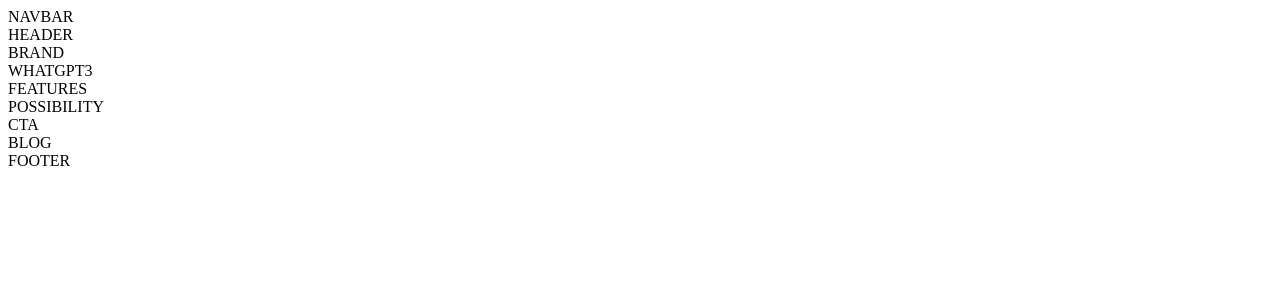
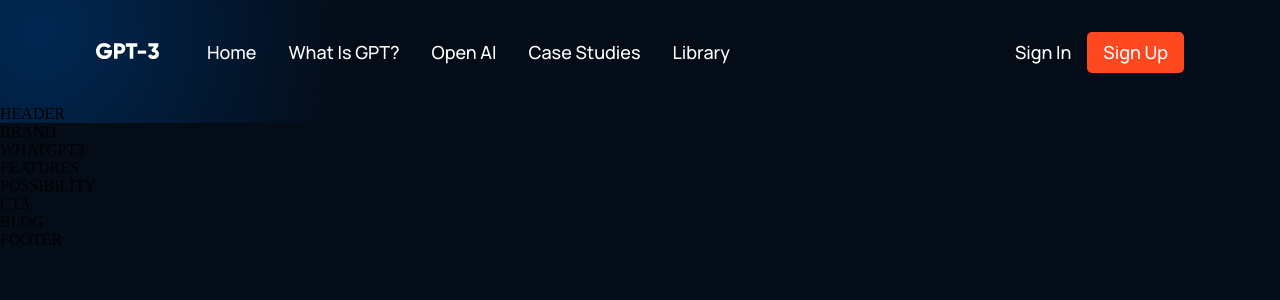
Before and after one commit to veyselkartalmis/modern-ui-ux-gpt3-with-react, a React (Create React App) app: page / in a window 1280 px wide. Shown: the top 300 px of the page. Built offline with nearby package versions, Linux system fonts and the light colour scheme.

Commit message:
navbar added

```diff
--- a/src/App.css
+++ b/src/App.css
@@ -0,0 +1,93 @@
+*{
+    box-sizing: border-box;
+    padding: 0;
+    margin: 0;
+    scroll-behavior: smooth;
+}
+
+body{
+    background: var(--color-bg);
+}
+
+a{
+    color: unset;
+    text-decoration: none;
+}
+
+.gradient__bg {
+    background:-moz-radial-gradient(circle at 3% 25%, rgba(0, 40, 83, 1) 0%, rgba(4, 12, 24, 1) 25%);
+
+    /* safari 5.1+,chrome 10+ */
+    background:-webkit-radial-gradient(circle at 3% 25%, rgba(0, 40, 83, 1) 0%, rgba(4, 12, 24, 1) 25%);
+
+    /* opera 11.10+ */
+    background:-o-radial-gradient(circle at 3% 25%, rgba(0, 40, 83, 1) 0%, rgba(4, 12, 24, 1) 25%);
+
+    /* ie 10+ */
+    background:-ms-radial-gradient(circle at 3% 25%, rgba(0, 40, 83, 1) 0%, rgba(4, 12, 24, 1) 25%);
+
+    /* global 92%+ browsers support */
+    background:radial-gradient(circle at 3% 25%, rgba(0, 40, 83, 1) 0%, rgba(4, 12, 24, 1) 25%);
+}
+
+.gradient__text{
+    background: var(--gradient-text);
+    background-clip: text;
+    -webkit-background-clip: text;
+    -webkit-text-fill-color: transparent;
+}
+
+.section__padding{
+    padding: 4rem 6rem;
+}
+
+.section__margin{
+    margin: 4rem 6rem;
+}
+
+.scale-up-center {
+	-webkit-animation: scale-up-center 0.4s cubic-bezier(0.390, 0.575, 0.565, 1.000) both;
+	animation: scale-up-center 0.4s cubic-bezier(0.390, 0.575, 0.565, 1.000) both;
+}
+
+@-webkit-keyframes scale-up-center {
+  0% {
+    -webkit-transform: scale(0.5);
+            transform: scale(0.5);
+  }
+  100% {
+    -webkit-transform: scale(1);
+            transform: scale(1);
+  }
+}
+
+@keyframes scale-up-center {
+  0% {
+    -webkit-transform: scale(0.5);
+            transform: scale(0.5);
+  }
+  100% {
+    -webkit-transform: scale(1);
+            transform: scale(1);
+  }
+}
+
+@media screen and (max-width: 700px){
+  .section__padding{
+    padding: 4rem;
+  }
+
+  .section__margin{
+    margin: 4rem;
+  }
+}
+
+@media screen and (max-width: 550px){
+  .section__padding{
+    padding: 4rem 2rem;
+  }
+
+  .section__margin{
+    margin: 4rem 2rem;
+  }
+}
--- a/src/App.js
+++ b/src/App.js
@@ -2,7 +2,6 @@
 
 import { Footer, Blog, Possibility, Features, WhatGPT3, Header } from './containers';
 import { CTA, Brand, Navbar } from './components';
-
 import './App.css';
 
 const App = () => (
--- a/src/components/brand/Brand.jsx
+++ b/src/components/brand/Brand.jsx
@@ -1,5 +1,4 @@
 import React from 'react';
-import { google, slack, atlassian, dropbox, shopify } from './imports';
 import './brand.css';
 
 const Brand = () => (
--- a/src/components/navbar/Navbar.jsx
+++ b/src/components/navbar/Navbar.jsx
@@ -1,8 +1,59 @@
+import React, { useState } from 'react';
+import { RiMenu3Line, RiCloseLine } from "react-icons/ri";
+import logo from "../../assets/logo.svg";
 import './navbar.css';
 
+const Menu = () => (
+  <>
+    <p><a href="#home">Home</a></p>
+    <p><a href="#wgpt3">What is GPT?</a></p>
+    <p><a href="#possibility">Open AI</a></p>
+    <p><a href="#features">Case Studies</a></p>
+    <p><a href="#blog">Library</a></p>
+  </>
+)
+
 const Navbar = () => {
+  /* Mobil menu acilip kapanmasi icin useState kullaniyoruz */
+  const [toggleMenu, setToggleMenu] = useState(false);
+
   return (
-    <div>NAVBAR</div>
+    <div className="gpt3__navbar">
+      <div className="gpt3__navbar-links">
+        <div className="gpt3__navbar-links_logo">
+          <img src={logo} alt="logo" />
+        </div>
+        <div className="gpt3__navbar-links_container">
+          <Menu />
+        </div>
+      </div>
+      <div className="gpt3__navbar-sign">
+        <p>Sign in</p>
+        <button type="button">Sign Up</button>
+      </div>
+      <div className="gpt3__navbar-menu">
+        {
+          toggleMenu
+            ? <RiCloseLine color="#fff" size={27} onClick={() => setToggleMenu(false)} />
+            : <RiMenu3Line color="#fff" size={27} onClick={() => setToggleMenu(true)} />
+        }
+
+        {/* Toggle menu sadece true oldugu zaman calisacak olan kisim */}
+        {
+          toggleMenu && (
+            <div className="gpt3__navbar-menu_container scale-up-center">
+              <div className="gpt3__navbar-menu_container-links">
+                <Menu />
+                <div className="gpt3__navbar-menu_container-links-sign">
+                  <p>Sign in</p>
+                  <button type="button">Sign Up</button>
+                </div>
+              </div>
+            </div>
+          )
+        }
+      </div>
+    </div>
   );
 };
 
--- a/src/components/navbar/navbar.css
+++ b/src/components/navbar/navbar.css
@@ -0,0 +1,130 @@
+.gpt3__navbar {
+    display: flex;
+    justify-content: space-between;
+    align-items: center;
+    padding: 2rem 6rem;
+}
+
+.gpt3__navbar-links {
+    flex: 1;
+    display: flex;
+    justify-content: flex-start;
+    align-items: center;
+}
+
+.gpt3__navbar-links_logo {
+    margin-right: 2rem;
+}
+
+.gpt3__navbar-links_logo img {
+    width: 63px;
+    height: 16px;
+}
+
+.gpt3__navbar-links_container {
+    display: flex;
+    flex-direction: row;
+}
+
+.gpt3__navbar-sign {
+    display: flex;
+    justify-content: flex-end;
+    align-items: center;
+}
+
+.gpt3__navbar-links_container p,
+.gpt3__navbar-sign p,
+.gpt3__navbar-menu_container p {
+    color: #fff;
+    font-family: var(--font-family);
+    font-weight: 500;
+    font-size: 18px;
+    line-height: 25px;
+    text-transform: capitalize;
+    margin: 0 1rem;
+    cursor: pointer;
+}
+
+.gpt3__navbar-sign button,
+.gpt3__navbar-menu_container button {
+    padding: 0.5rem 1rem;
+    color: #fff;
+    background: #FF4820;
+    font-family: var(--font-family);
+    font-weight: 500;
+    font-size: 18px;
+    line-height: 25px;
+    border-radius: 5px;
+    border: 0;
+    outline: none;
+    cursor: pointer;
+}
+
+.gpt3__navbar-menu {
+    margin-left: 1rem;
+    display: none;
+    position: relative;
+}
+
+.gpt3__navbar-menu svg {
+    cursor: pointer;
+}
+
+.gpt3__navbar-menu_container{
+    display: flex;
+    justify-content: flex-end;
+    align-items: flex-end;
+    flex-direction: column;
+    text-align: end;
+    background: var(--color-footer);
+    padding: 2rem;
+    position: absolute;
+    top: 40px;
+    right: 0;
+    margin-top: 1rem;
+    min-width: 210px;
+    border-radius: 5px;
+    box-shadow: 0 0 5 rgba(0, 0, 0, 0.2);
+}
+
+.gpt3__navbar-menu_container p{
+    margin: 1rem 0;
+}
+
+.gpt3__navbar-menu_container-links-sign {
+    display: none;
+}
+
+@media screen and (max-width: 1050px){
+    .gpt3__navbar-links_container{
+        display: none;
+    }
+
+    .gpt3__navbar-menu{
+        display: flex;
+    }
+}
+
+@media screen and (max-width: 700px){
+    .gpt3__navbar{
+        padding: 2rem 4rem;
+    }
+}
+
+@media screen and (max-width: 550px){
+    .gpt3__navbar{
+        padding: 2rem;
+    }
+
+    .gpt3__navbar-sign{
+        display: none;
+    }
+
+    .gpt3__navbar-menu_container{
+        top: 20px;
+    }
+
+    .gpt3__navbar-menu_container-links-sign{
+        display: block;
+    }
+}
--- a/src/index.css
+++ b/src/index.css
@@ -0,0 +1,14 @@
+@import url('https://fonts.googleapis.com/css2?family=Manrope:wght@200;300;400;500;600;700;800&display=swap');
+
+:root {
+  --font-family: 'Manrope', sans-serif;
+
+  --gradient-text: linear-gradient(89.97deg, #AE67FA 1.84%, #F49867 102.67%);
+  --gradient-bar: linear-gradient(103.22deg, #AE67FA -13.86%, #F49867 99.55%);
+
+  --color-bg: #040C18;
+  --color-footer : #031B34;
+  --color-blog: #042c54;
+  --color-text: #81AFDD;
+  --color-subtext: #FF8A71;
+}
```
Also changed, not shown: 2 other files (tests, documents, lock files or other folders).
